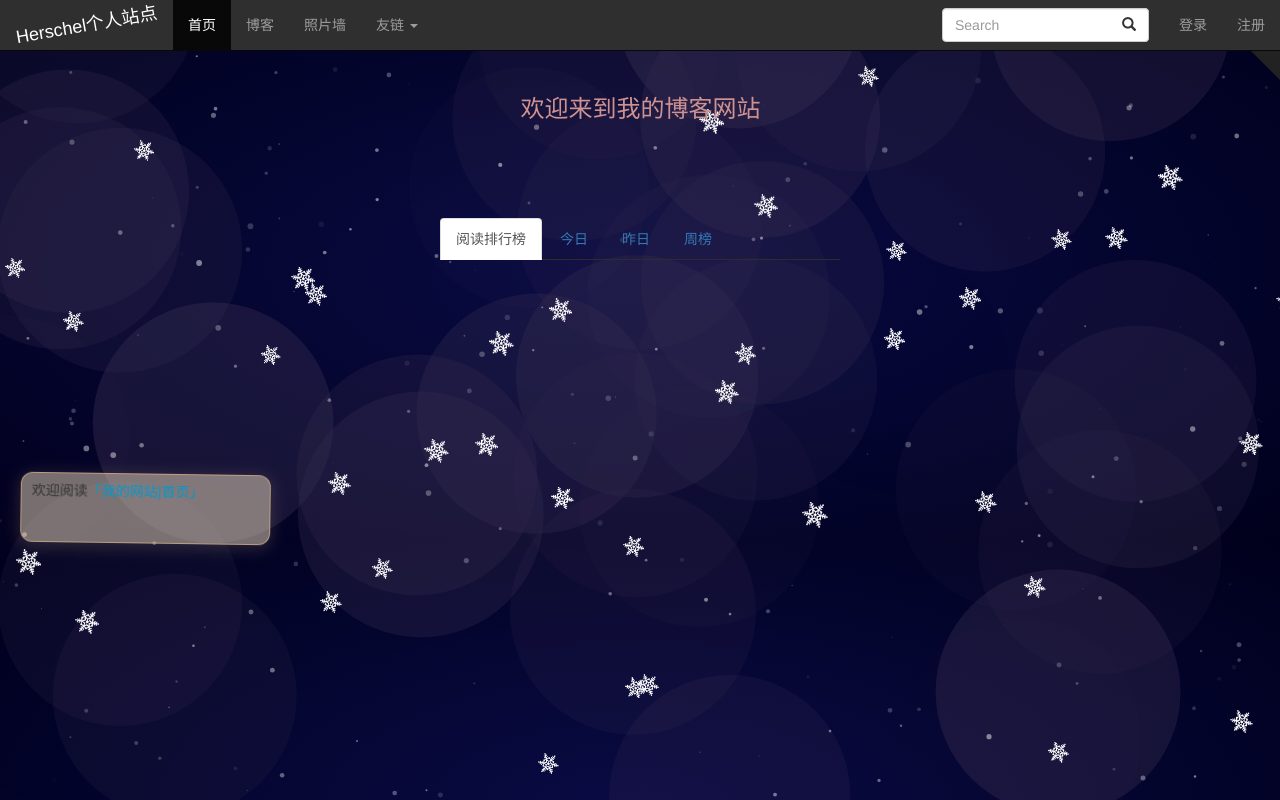
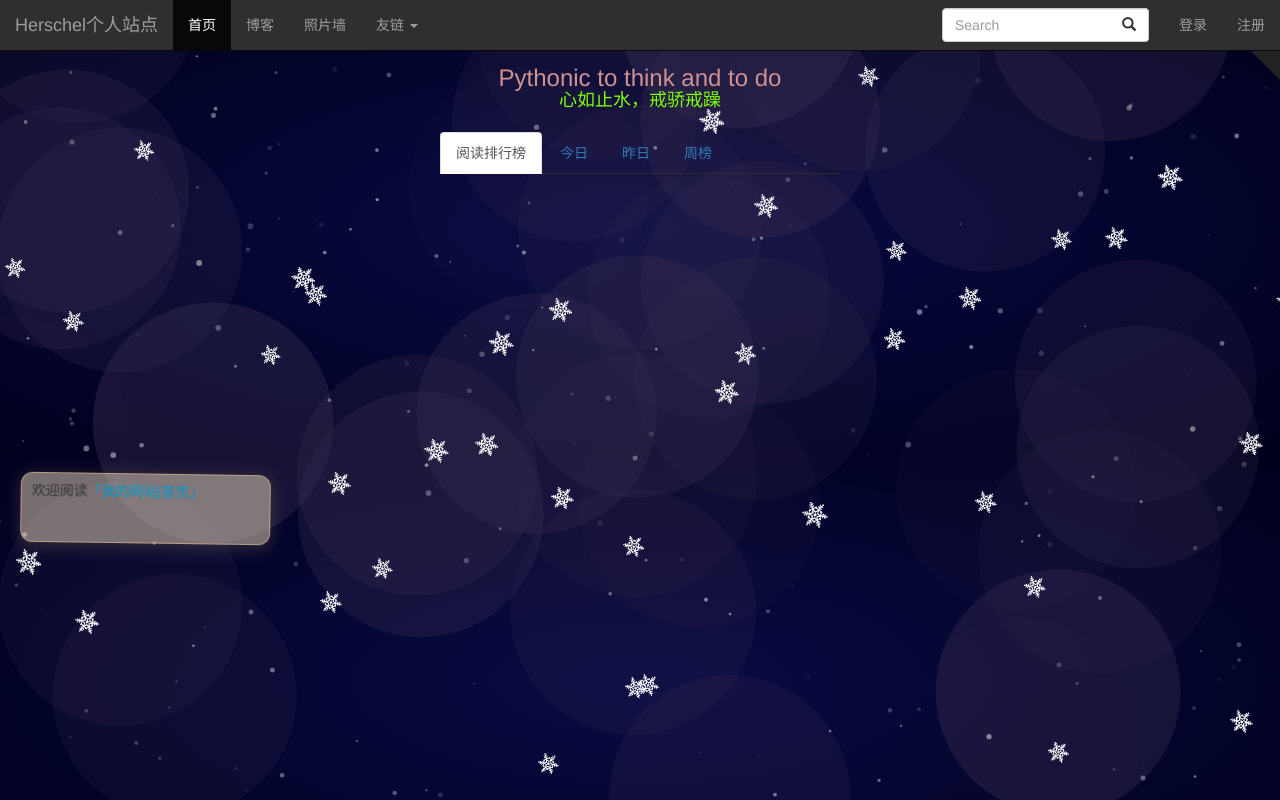
Before and after one commit to herschel-ma/django_blogsite_and_more, a Django app: template templates/home.html in a window 1280 px wide. Run offline with Django 3.2, Linux system fonts and the light colour scheme; the template is opened without the code that fills it, so the values that code supplies are empty; parts of the project's set-up code (start-up, migrations or seed data) failed here and were passed over; some libraries are stand-ins or nearby versions.

Commit message:
modified a statement and style

```diff
--- a/static/css/home.css
+++ b/static/css/home.css
@@ -3,11 +3,8 @@
     top: 50%;
     left: 50%;
     transform: translate(-50%,-50%); */
-    position: relative;
+    margin: 0 auto;
     text-align: center;
-    margin-top: 4em;
-    margin-bottom: 4em;
-    margin-left: .05em;
     }
 div#container{
     margin: 0 auto;
--- a/templates/home.html
+++ b/templates/home.html
@@ -10,7 +10,8 @@
 {%endblock%}
 {%block home_state_active%} active {%endblock%}
 {%block content%}
-<h3 class="home-content">欢迎来到我的博客网站</h3>
+<h3 class="home-content">Pythonic to think and to do</h3>
+<h4 class="home-content" style="color:chartreuse; margin:0 0 0 0">心如止水，戒骄戒躁</h4>
 <div class="hot-data">
     <ul class="nav nav-tabs">
         <li class="active"><a href="#photo_read" data-toggle="tab">阅读排行榜</a></li>
```
